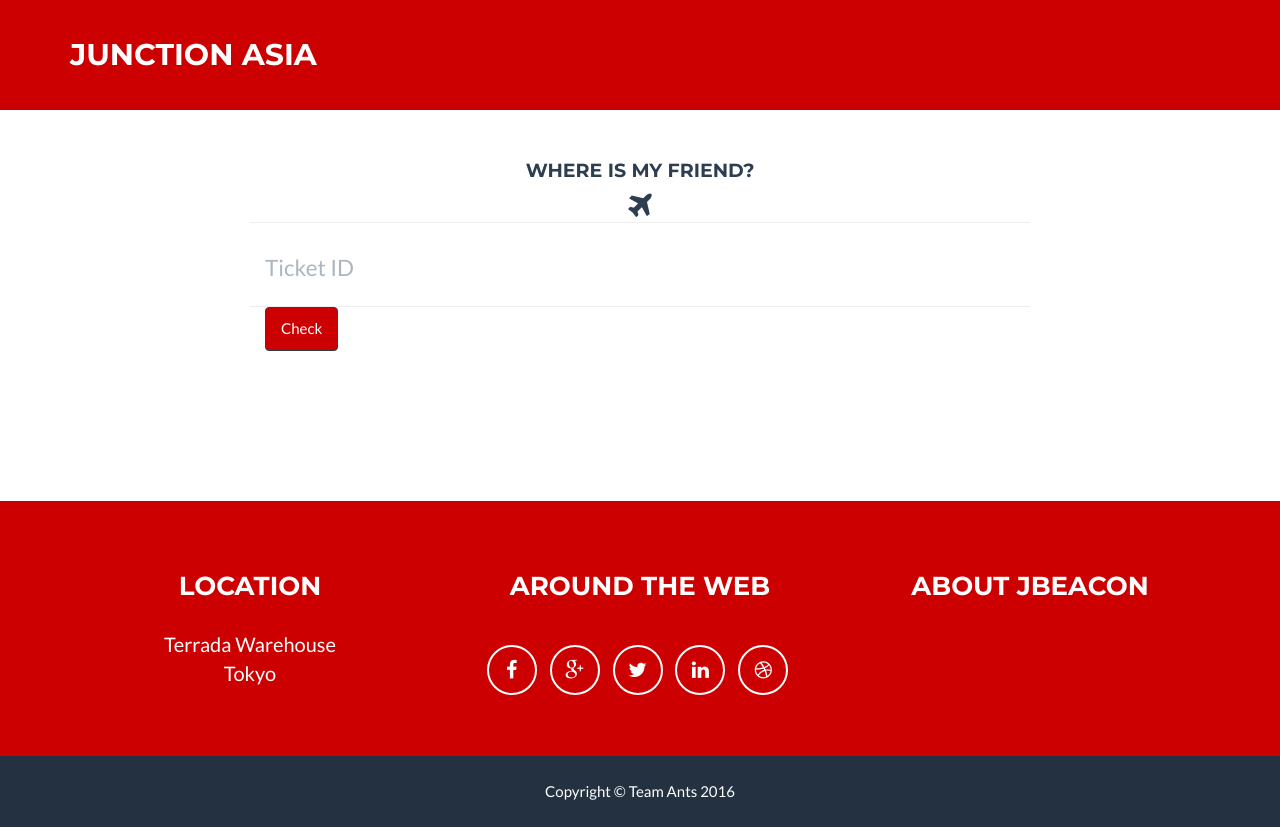
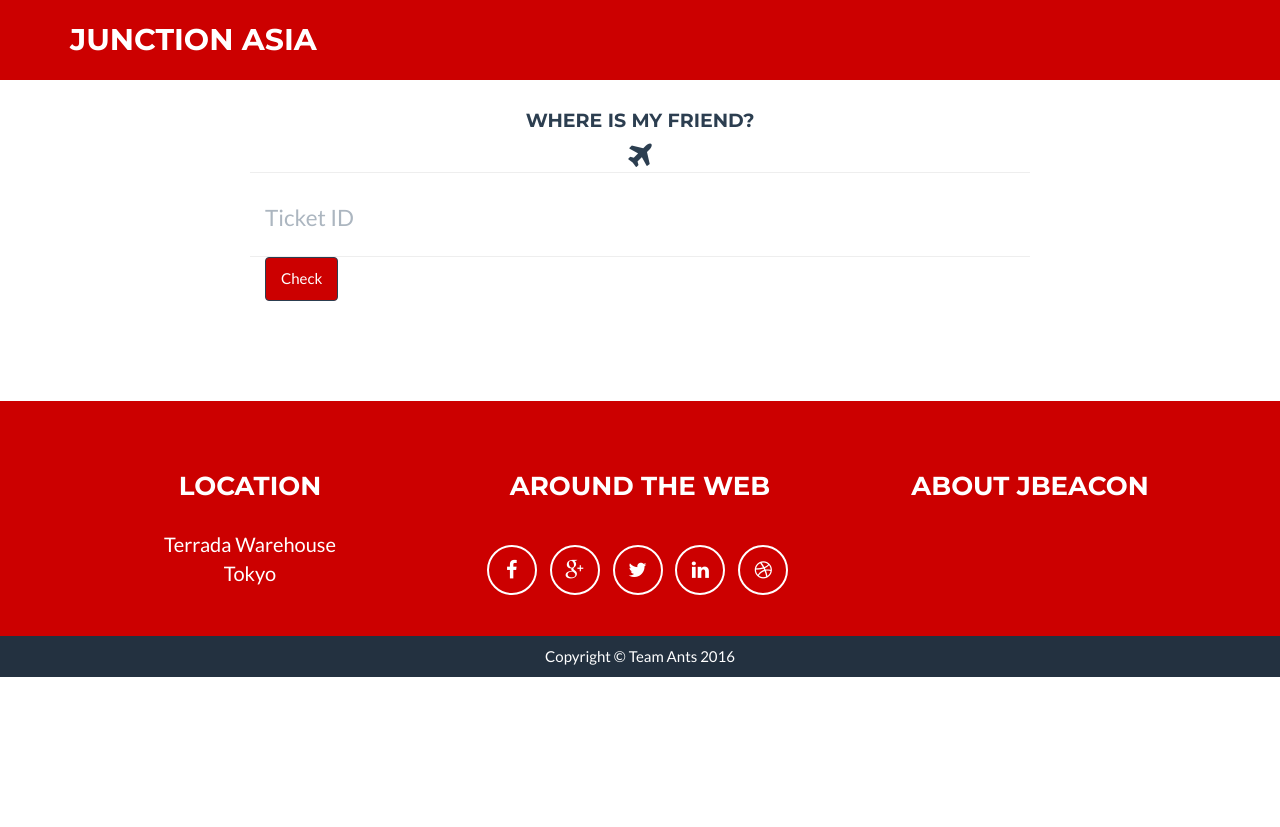
Before and after one commit to giga811/junction-mgls, a Flask app: page / in a window 1280 px wide. After the commit the page ends 677 px from the top, so only its background shows below. Run offline with Flask 2, Linux system fonts and the light colour scheme; some libraries are stand-ins or nearby versions.

Commit message:
CSS update

```diff
--- a/junction-app/junction/static/css/freelancer.css
+++ b/junction-app/junction/static/css/freelancer.css
@@ -125,7 +125,7 @@ header .intro-text .skills {
 
 @media(min-width:768px) {
     .navbar-fixed-top {
-        padding: 25px 0;
+        padding: 10px 0;
         -webkit-transition: padding .3s;
         -moz-transition: padding .3s;
         transition: padding .3s;
@@ -171,7 +171,7 @@ header .intro-text .skills {
 }
 
 section {
-    padding: 150px 0;
+    padding: 100px 0;
 }
 
 section h2 {
@@ -339,11 +339,11 @@ footer .footer-above {
 }
 
 footer .footer-col {
-    margin-bottom: 50px;
+    margin-bottom: 30px;
 }
 
 footer .footer-below {
-    padding: 25px 0;
+    padding: 10px 0;
     background-color: #233140;
 }
 
```
